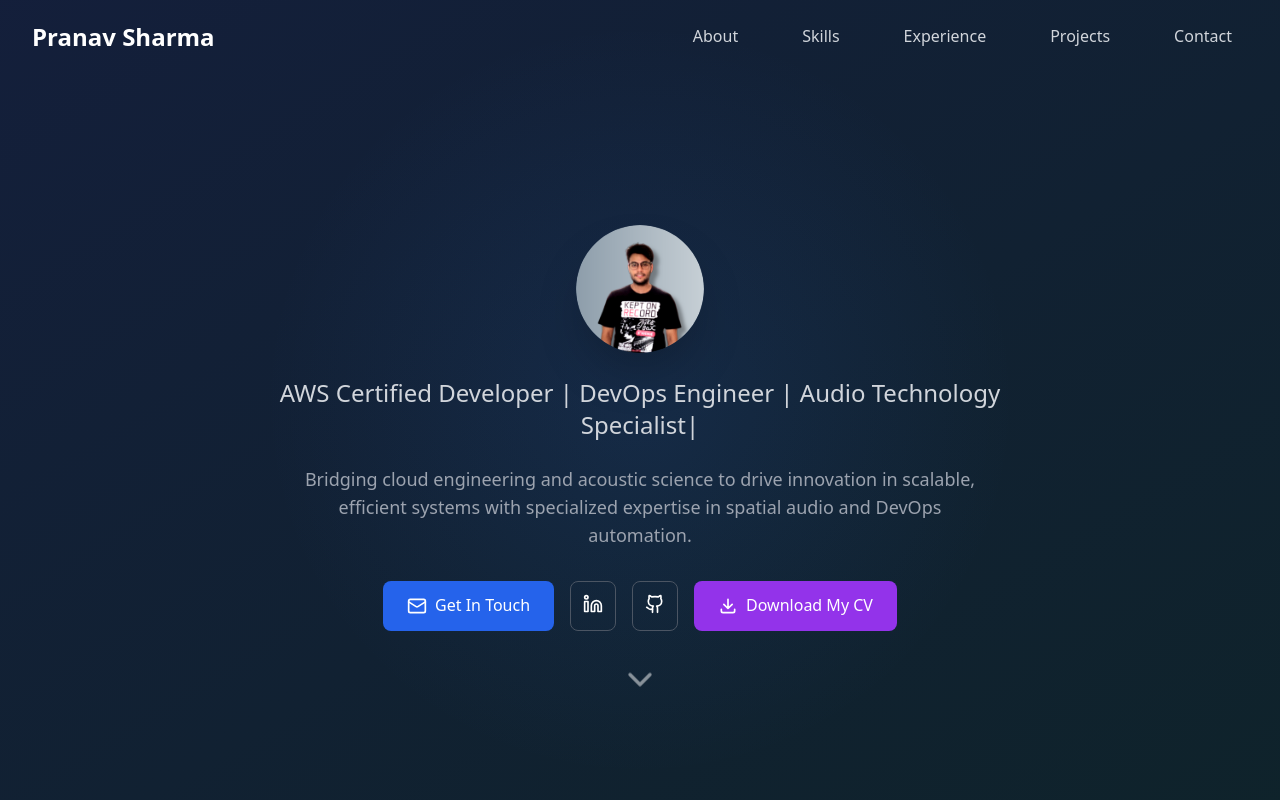
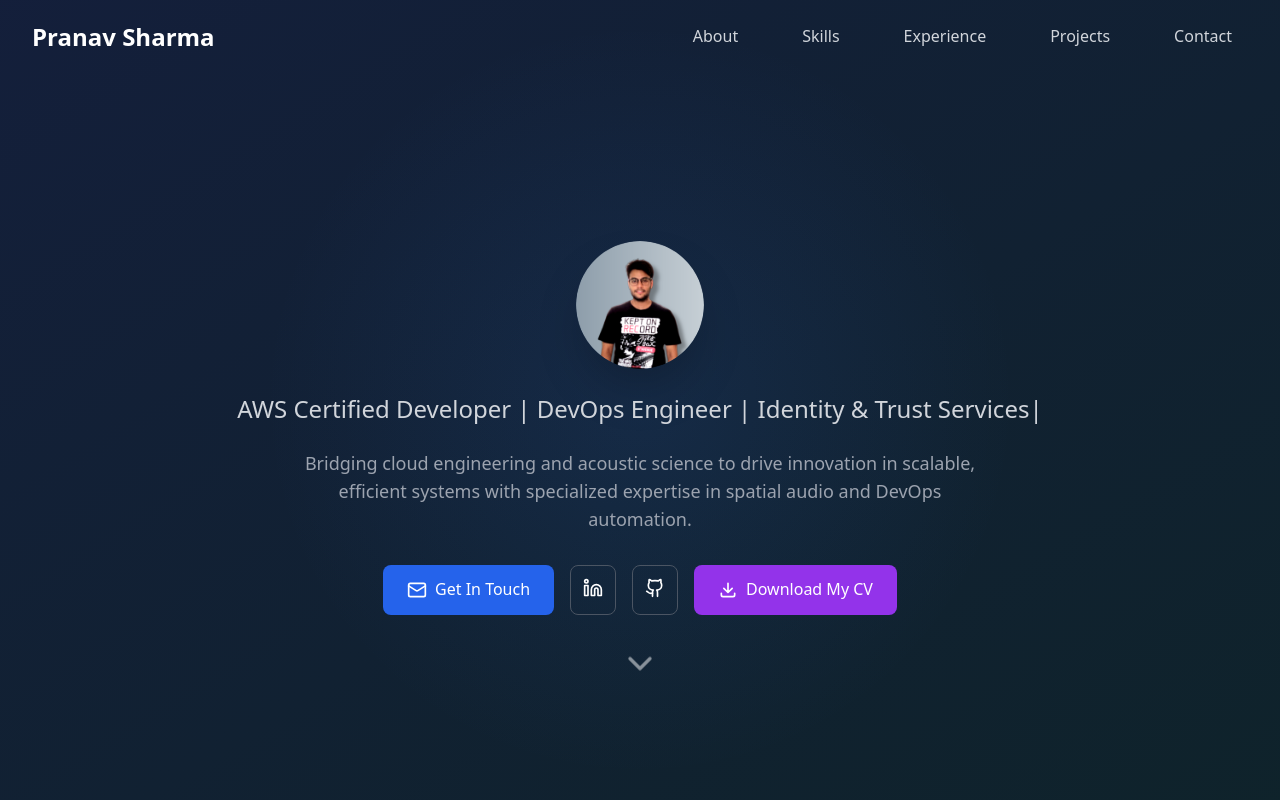
Before and after one commit to Pshar10/React_Web_CI_CD, a React (Vite) app: page / in a window 1280 px wide. Shown: the top 800 px of the page. Built offline with nearby package versions, Linux system fonts and the light colour scheme.

Commit message:
Replace Audio Technology Specialist with Identity & Trust Services
Co-authored-by: Pshar10 <89517077+Pshar10@users.noreply.github.com>

```diff
--- a/index.html
+++ b/index.html
@@ -5,7 +5,7 @@
     <link rel="icon" type="image/svg+xml" href="/logo.svg" />
     <meta name="viewport" content="width=device-width, initial-scale=1.0" />
     <title>Pranav Sharma - AWS Certified Developer | DevOps Engineer</title>
-    <meta name="description" content="Pranav Sharma - AWS Certified Developer, DevOps Engineer, and Audio Technology Expert. Specialized in cloud computing, spatial acoustics, and scalable systems." />
+    <meta name="description" content="Pranav Sharma - AWS Certified Developer, DevOps Engineer, and Identity & Trust Services Expert. Specialized in cloud computing, spatial acoustics, and scalable systems." />
     <meta name="keywords" content="AWS, DevOps, Cloud Computing, Audio Engineering, Python, Kubernetes, Docker, Terraform" />
     <meta property="og:title" content="Pranav Sharma - AWS Certified Developer | DevOps Engineer" />
     <meta property="og:description" content="Master's graduate bridging acoustic science and cloud engineering to drive innovation in scalable, efficient systems." />
--- a/src/components/Hero.tsx
+++ b/src/components/Hero.tsx
@@ -30,7 +30,7 @@ const Hero: React.FC<HeroProps> = ({ scrollToSection }) => {
             style={{ animationDelay: "0.2s" }}
           >
             <TypeAnimation
-              sequence={["AWS Certified Developer | DevOps Engineer | Audio Technology Specialist"]}
+              sequence={["AWS Certified Developer | DevOps Engineer | Identity & Trust Services"]}
               wrapper="span"
               speed={60}
               style={{ display: "inline-block" }}
```
